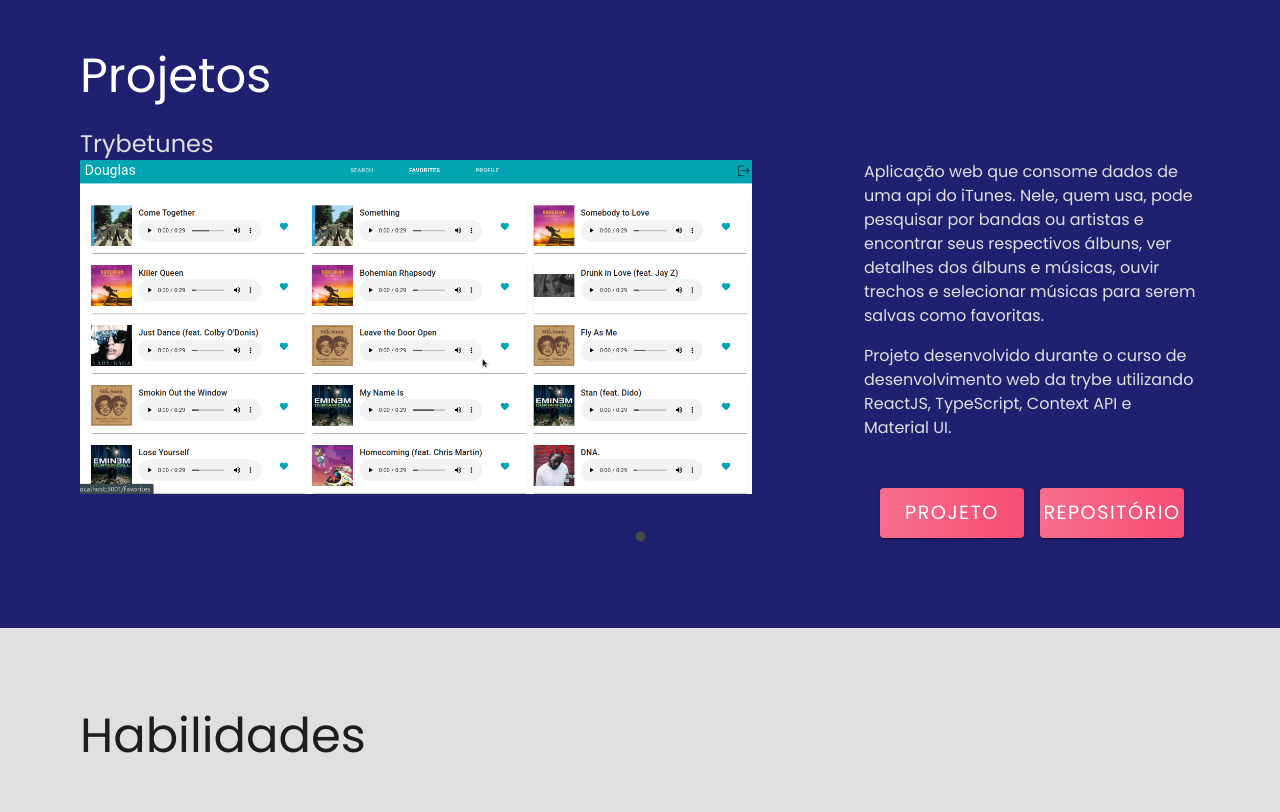
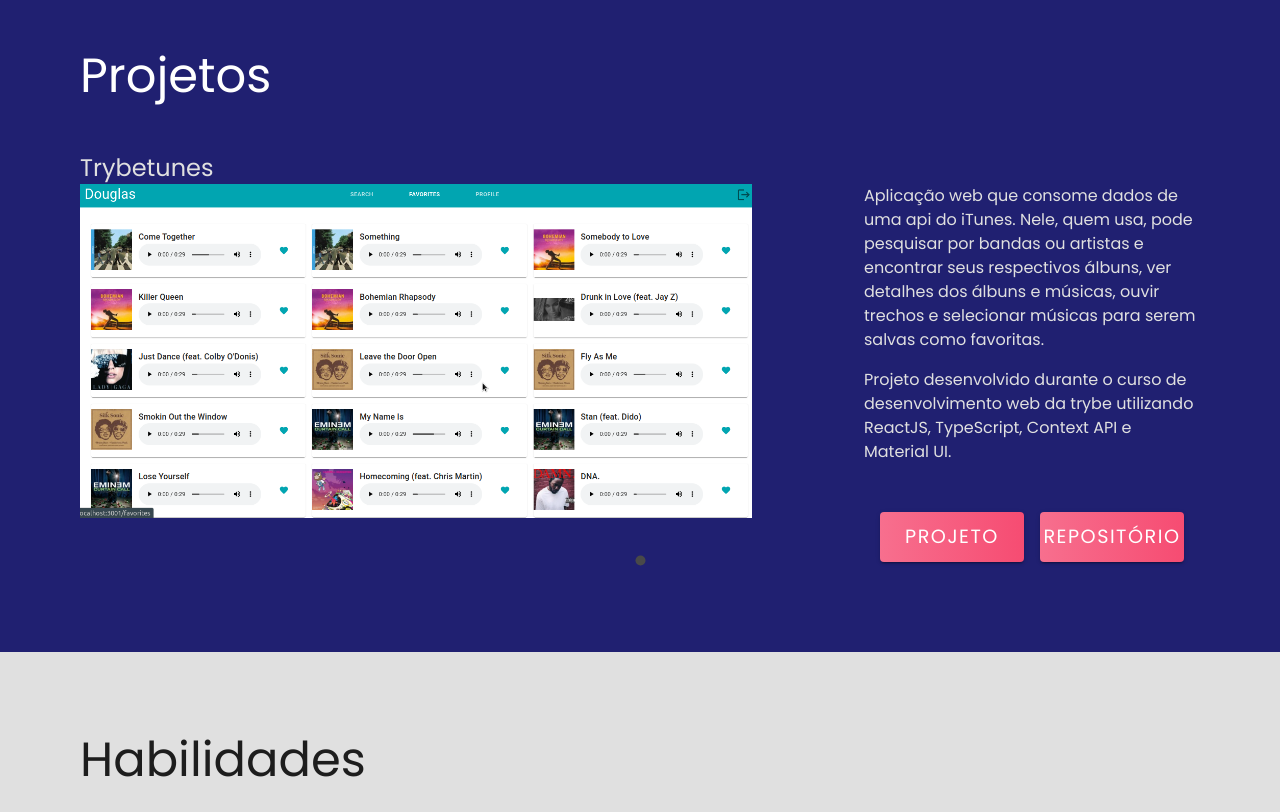
Before and after one commit to douglas-ssouza/portfolio, a React (Create React App) app: page / in a window 1280 px wide. Shown: the part 1400-2212 px from the top of the page. Built offline with nearby package versions, Linux system fonts and the light colour scheme.

Commit message:
refactor: projects block spacing

```diff
--- a/src/components/landing-page/ProjectsBlock.tsx
+++ b/src/components/landing-page/ProjectsBlock.tsx
@@ -26,7 +26,7 @@
 				color: 'white',
 			}}
 		>
-			<Grid item>
+			<Grid item sx={{mb: '3em'}}>
 				<Typography
 					component='h2'
 					variant='h3'
@@ -41,7 +41,6 @@
 					animation='slide'
 					duration={1000}
 					fullHeightHover
-					sx={{mt: 3}}
 				>
 					{
 						projects.map(project => (
```
